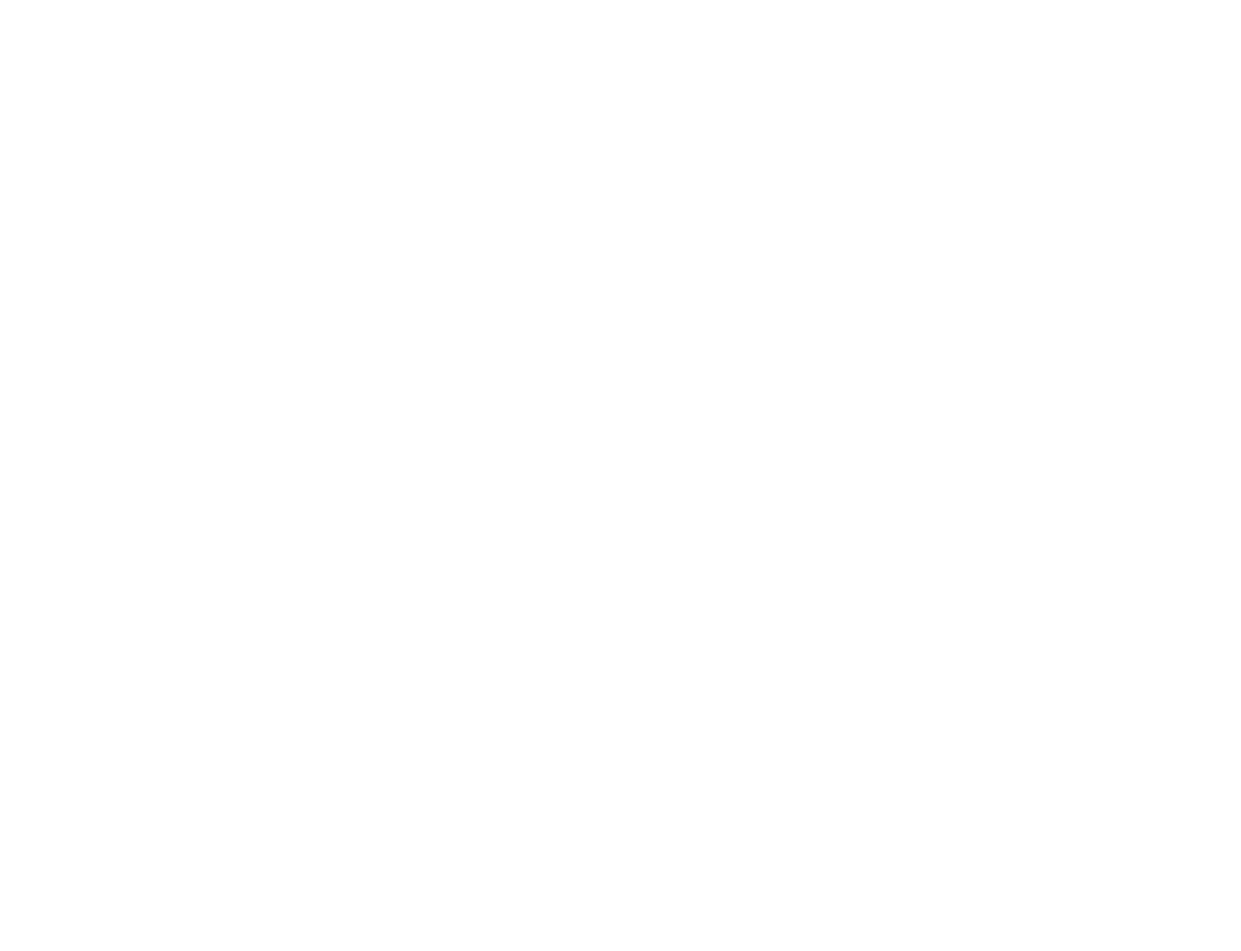
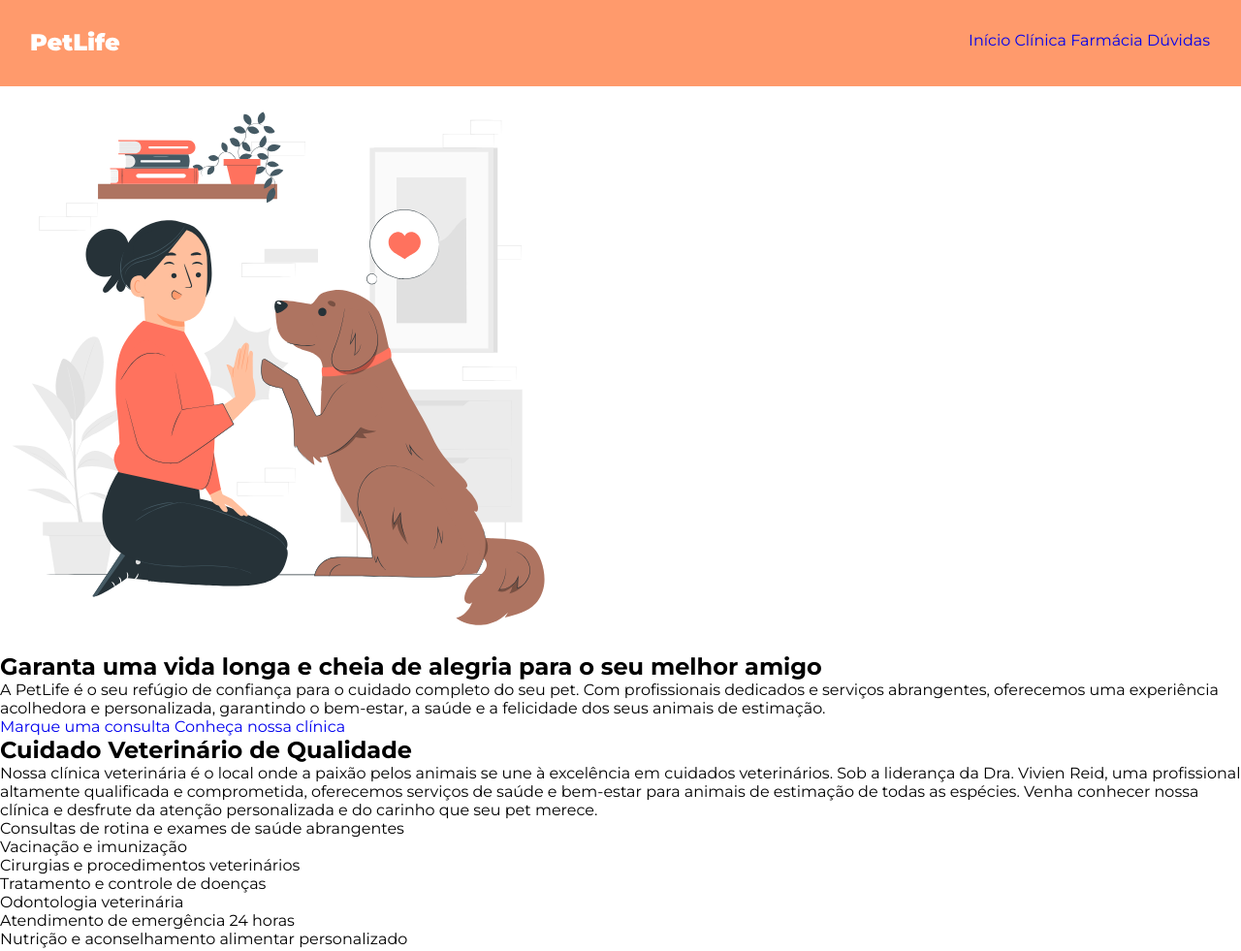
Before and after one commit to manoelarcanjo/LandingPage-PetLife, a plain HTML site: page index.html in a window 1280 px wide. Shown: the top 981 px of the page at 97% size. Before the commit the page ends 800 px from the top, so only its background shows below. Drawn offline with Linux system fonts and the light colour scheme.

Commit message:
Criando o Header e a main com as sections de inicio e clinica

```diff
--- a/index.html
+++ b/index.html
@@ -3,10 +3,57 @@
 <head>
     <meta charset="UTF-8">
     <meta name="viewport" content="width=device-width, initial-scale=1.0">
+    <link rel="preconnect" href="https://fonts.googleapis.com">
+    <link rel="preconnect" href="https://fonts.gstatic.com" crossorigin>
+    <link href="https://fonts.googleapis.com/css2?family=Montserrat:ital,wght@0,100;0,200;0,300;0,400;0,500;0,600;0,700;0,800;0,900;1,100;1,200;1,300;1,400;1,500;1,600;1,700;1,800;1,900&display=swap" rel="stylesheet">
     <link rel="stylesheet" href="src/sass/style.css">
-    <title>Document</title>
+    <link rel="shortcut icon" href="assets/img/favicon.ico" type="image/x-icon">
+    <title>PetLife</title>
 </head>
 <body>
+    <header>
+        <a href="index.html"><img src="assets/img/logo-white.svg" alt="Logo PetLife"></a>
+        <nav>
+            <a href="#inicio">Início</a>
+            <a href="#clinica">Clínica</a>
+            <a href="#farmacia">Farmácia</a>
+            <a href="#duvidas">Dúvidas</a>
+        </nav>
+    </header>
 
+    <main>
+        <section id="inicio">
+            <img src="assets/img/start-img.svg" alt="Imagem de uma Mulher com um cachorro">
+
+            <div>
+                <h1>Garanta uma vida longa e cheia de alegria para o seu melhor amigo</h1>
+                <p>
+                    A PetLife é o seu refúgio de confiança para o cuidado completo do seu pet. Com profissionais dedicados e serviços abrangentes, oferecemos uma experiência acolhedora e personalizada, garantindo o bem-estar, a saúde e a felicidade dos seus animais de estimação.
+                </p>
+                <a href="https://wa.me/5583999545822" target="_blank">Marque uma consulta</a>
+                <a href="#clinica">Conheça nossa clínica</a>
+            </div>
+        </section>
+
+        <section id="clinica">
+            <div>
+                <h2>Cuidado Veterinário de Qualidade</h2>
+                <p>
+                    Nossa clínica veterinária é o local onde a paixão pelos animais se une à excelência em cuidados veterinários. Sob a liderança da Dra. Vivien Reid, uma profissional altamente qualificada e comprometida, oferecemos serviços de saúde e bem-estar para animais de estimação de todas as espécies. Venha conhecer nossa clínica e desfrute da atenção personalizada e do carinho que seu pet merece.
+                </p>
+                <ul>
+                    <li>Consultas de rotina e exames de saúde abrangentes</li>
+                    <li>Vacinação e imunização</li>
+                    <li>Cirurgias e procedimentos veterinários</li>
+                    <li>Tratamento e controle de doenças</li>
+                    <li>Odontologia veterinária</li>
+                    <li>Atendimento de emergência 24 horas</li>
+                    <li>Nutrição e aconselhamento alimentar personalizado</li>
+                </ul>
+            </div>
+
+            <img src="assets/img/clinic-img.svg" alt="Veterinária fazendo exames em um cachorro">
+        </section>
+    </main>
 </body>
 </html>
--- /dev/null
+++ b/src/sass/partials/_colors.scss
@@ -0,0 +1,4 @@
+$color-header:#FF9A6C;
+$primary-color:#FF725E;
+$black-color:#263238;
+$white-color:#FFFFFF;
--- /dev/null
+++ b/src/sass/partials/_header.scss
@@ -0,0 +1,6 @@
+header {
+    background-color: $color-header;
+    display: flex;
+    justify-content: space-between;
+    padding: 2rem;
+}
--- a/src/sass/partials/_reset.scss
+++ b/src/sass/partials/_reset.scss
@@ -4,4 +4,6 @@
     border: 0;
     box-sizing: border-box;
     list-style: none;
+    text-decoration: none;
+    font-family: 'Montserrat', sans-serif;
 }
--- a/src/sass/style.scss
+++ b/src/sass/style.scss
@@ -1 +1,3 @@
-@import "./partials/reset"
+@import "./partials/reset";
+@import "./partials/colors";
+@import "./partials/header";
```
Also changed, not shown: assets/img/favicon.ico (added), src/sass/style.css, 2 other files.
